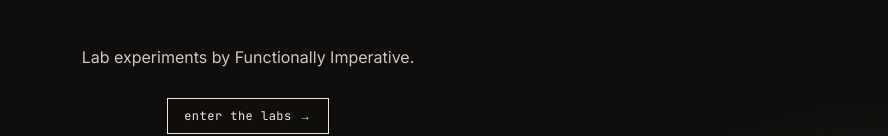
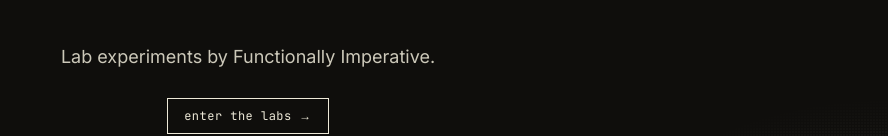
Before and after one commit to funcimp/func.lol, a Next.js app: page / in a window 1280 px wide. Shown: the part 466-602 px from the top of the page, without its empty margins (392-1280 px from the left). Built offline with nearby package versions, Linux system fonts and the light colour scheme; no server answers.

Commit message:
a11y: restore focus outlines and add landing page h1

```diff
--- a/src/app/labs/prime-moments/PrimeMomentsFinder.tsx
+++ b/src/app/labs/prime-moments/PrimeMomentsFinder.tsx
@@ -75,7 +75,7 @@
                 placeholder="name"
                 value={d.name}
                 onChange={(e) => updateDraft(d.id, { name: e.target.value })}
-                className="font-mono text-[13px] bg-transparent border-0 border-b border-ink px-0 py-0.5 w-32 placeholder:opacity-40 focus:outline-none"
+                className="font-mono text-[13px] bg-transparent border-0 border-b border-ink px-0 py-0.5 w-32 placeholder:opacity-40"
               />
               <label className="sr-only" htmlFor={`${formId}-date-${d.id}`}>
                 Birthday for member {idx + 1}
@@ -85,7 +85,7 @@
                 type="date"
                 value={d.birthDate}
                 onChange={(e) => updateDraft(d.id, { birthDate: e.target.value })}
-                className="font-mono text-[13px] bg-transparent border-0 border-b border-ink px-0 py-0.5 focus:outline-none"
+                className="font-mono text-[13px] bg-transparent border-0 border-b border-ink px-0 py-0.5"
               />
               {drafts.length > 1 && (
                 <button
--- a/src/app/page.tsx
+++ b/src/app/page.tsx
@@ -25,8 +25,9 @@
       </div>
 
       <div className="relative min-h-screen flex flex-col items-center justify-center text-center px-6 gap-7">
+        <h1 className="sr-only">func.lol</h1>
         <FuncImpMark className="w-[260px] h-auto sm:w-[320px]" />
-        <p className="text-[16px] opacity-85 max-w-[38ch] leading-[1.55]">
+        <p className="text-[18px] leading-[1.45] opacity-85 max-w-[38ch]">
           Lab experiments by Functionally Imperative.
         </p>
         <Link
```
